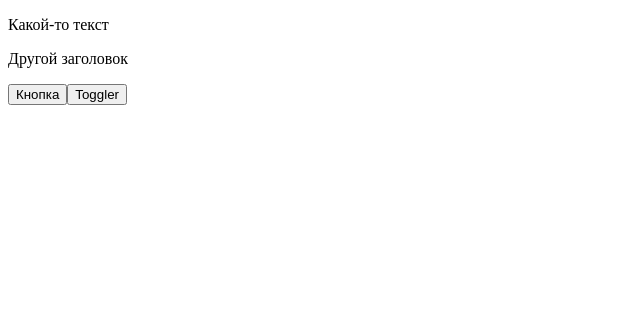
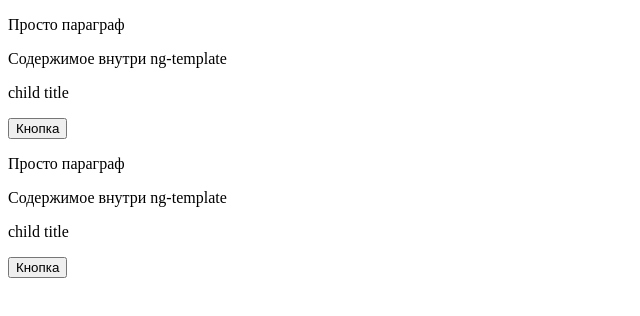
Before and after one commit to AndriiStoliarov/frameworks, an Angular app in the folder angular/yuriSimonov/basic-course-2023/: page / in a window 1280 px wide. Shown: the top 316 px of the page, without its empty margins (0-640 px from the left). Built offline with nearby package versions, Linux system fonts and the light colour scheme.

Commit message:
lesson 17 passed

```diff
--- a/angular/yuriSimonov/basic-course-2023/src/app/app.component.html
+++ b/angular/yuriSimonov/basic-course-2023/src/app/app.component.html
@@ -377,8 +377,31 @@ track item; let childIndex = $index) {
 </div> -->
 
 <!-- lesson 16 --------------------------------->
-@if (toggler) {
+<!-- @if (toggler) {
 <app-child [title]="title" [name]="name" [obj]="obj"></app-child>
 }
 
-<button (click)="toggler = !toggler">Toggler</button>
+<button (click)="toggler = !toggler">Toggler</button> -->
+
+<!-- lesson 17 --------------------------------->
+<p #paragraph>Просто параграф</p>
+
+<ng-template #template>
+  <p>Содержимое внутри ng-template</p>
+</ng-template>
+<ng-container *ngTemplateOutlet="template"></ng-container>
+
+<!-- <app-child #component>Lorem, ipsum dolor.</app-child> -->
+<!-- <app-child>Lorem, ipsum dolor.</app-child> -->
+
+<app-child #paragraph>Lorem, ipsum dolor.</app-child>
+<p #paragraph>Просто параграф</p>
+
+<ng-template #template>
+  <p>Содержимое внутри ng-template</p>
+</ng-template>
+<ng-container *ngTemplateOutlet="template"></ng-container>
+
+<!-- <app-child #component>Lorem, ipsum dolor.</app-child> -->
+<!-- <app-child>Lorem, ipsum dolor.</app-child> -->
+<app-child #paragraph>Lorem, ipsum dolor.</app-child>
--- a/angular/yuriSimonov/basic-course-2023/src/app/app.component.ts
+++ b/angular/yuriSimonov/basic-course-2023/src/app/app.component.ts
@@ -1,7 +1,16 @@
-import { Component, SimpleChanges } from '@angular/core';
+import {
+  Component,
+  ElementRef,
+  QueryList,
+  SimpleChanges,
+  TemplateRef,
+  ViewChild,
+  ViewChildren,
+} from '@angular/core';
 import { CommonModule } from '@angular/common';
 import { RouterOutlet } from '@angular/router';
 import { first } from 'rxjs';
+import { ChildComponent } from './components/child/child.component';
 
 @Component({
   selector: 'app-root',
@@ -75,16 +84,52 @@ export class AppComponent {
   //   return item;
   // }
   //* lesson 16
-  title: string = 'Заголовок';
-  name: string = 'Имя';
-  toggler: boolean = true;
-  obj = { age: 12 };
+  // title: string = 'Заголовок';
+  // name: string = 'Имя';
+  // toggler: boolean = true;
+  // obj = { age: 12 };
 
-  constructor() {
-    setTimeout(() => {
-      this.title = 'Другой заголовок';
-      // this.obj.age = 10;
-      this.obj = { ...this.obj, age: 10 };
-    }, 3000);
+  // constructor() {
+  //   setTimeout(() => {
+  //     this.title = 'Другой заголовок';
+  //     // this.obj.age = 10;
+  //     this.obj = { ...this.obj, age: 10 };
+  //   }, 3000);
+  // }
+  //* lesson 17
+  tittle: string = 'Заголовок';
+
+  // @ViewChild('selector') property: any;
+  // @ViewChild('paragraph') paragraph!: ElementRef<HTMLParagraphElement>;
+  // @ViewChild('paragraph', { read: ChildComponent })
+  // paragraph!: ElementRef<HTMLParagraphElement>;
+  // @ViewChild('paragraph', { read: ChildComponent, static: true })
+  // paragraph!: ElementRef<HTMLParagraphElement>;
+  // @ViewChild('template') template!: TemplateRef<HTMLParagraphElement>;
+  // @ViewChild(TemplateRef) template!: TemplateRef<HTMLParagraphElement>;
+  // @ViewChild(ChildComponent, { static: true }) component!: ChildComponent;
+
+  @ViewChildren('paragraph') paragraph!: QueryList<
+    ElementRef<HTMLParagraphElement>
+  >;
+  @ViewChildren(TemplateRef) template!: QueryList<
+    TemplateRef<HTMLParagraphElement>
+  >;
+  @ViewChildren('paragraph, ChildComponent')
+  component!: QueryList<ChildComponent>;
+
+  ngOnInit() {
+    console.log('component ngOnInit', this.component);
+  }
+
+  ngAfterViewInit(): void {
+    // console.log('paragraph', this.paragraph);
+    // console.log('template', this.template);
+    // console.log('component', this.component);
+
+    // this.paragraph.nativeElement.textContent = 'qwerty';
+    // this.component.name = 'child name from parent';
+
+    this.component.forEach((item) => console.log('item :>> ', item));
   }
 }
--- a/angular/yuriSimonov/basic-course-2023/src/app/components/child/child.component.html
+++ b/angular/yuriSimonov/basic-course-2023/src/app/components/child/child.component.html
@@ -20,7 +20,7 @@
 <ng-content select=".example"></ng-content> -->
 
 <!-- <ng-content></ng-content> -->
-<p>{{ text }}</p>
+<!-- <p>{{ text }}</p> -->
 <p>{{ title }}</p>
 
 <button (click)="(true)">Кнопка</button>
--- a/angular/yuriSimonov/basic-course-2023/src/app/components/child/child.component.ts
+++ b/angular/yuriSimonov/basic-course-2023/src/app/components/child/child.component.ts
@@ -21,79 +21,75 @@ import {
   templateUrl: './child.component.html',
   styleUrl: './child.component.scss',
 })
-export class ChildComponent
-  implements
-    OnChanges,
-    OnInit,
-    DoCheck,
-    AfterContentInit,
-    AfterContentChecked,
-    AfterViewInit,
-    AfterViewChecked,
-    OnDestroy
-{
+// implements
+//   OnChanges,
+//   OnInit,
+//   DoCheck,
+//   AfterContentInit,
+//   AfterContentChecked,
+//   AfterViewInit,
+//   AfterViewChecked,
+//   OnDestroy
+export class ChildComponent {
   // "!" - сообщаем typescript, что данное свойство точно будет.
   //! @Input() передавать данные от родителя к дочернему компоненту.
   // @Input('childColor') childColorProps!: string;
   // @Input() childColor!: string;
   // @Input() name!: string;
-
   //! @Output() передавать данные от дочернего компонента к родительскому.
   // @Output() nameChange = new EventEmitter<string>();
-
   // changeName() {
   //   this.nameChange.emit('Имя, заданное в дочернем компоненте');
   // }
-
   //* lesson 16
-  @Input() title!: string;
-  @Input() name!: string;
-  @Input() obj!: any;
-
-  text: string = 'Какой-то текст';
-
-  constructor() {
-    console.log(
-      '%c Компонент app-child успешно создан!',
-      'background: darkgreen'
-    );
-  }
+  // @Input() title!: string;
+  // @Input() name!: string;
+  // @Input() obj!: any;
+  // text: string = 'Какой-то текст';
+  // constructor() {
+  //   console.log(
+  //     '%c Компонент app-child успешно создан!',
+  //     'background: darkgreen'
+  //   );
+  // }
   //! метод вызывается когда данные передаюся с помощь декоратора @Input; при изменении и установки входных свойств компонента.
-  ngOnChanges(changes: SimpleChanges): void {
-    console.log('%c ngOnChanges', 'color: aqua');
-    console.log('changes', changes);
-  }
+  // ngOnChanges(changes: SimpleChanges): void {
+  //   console.log('%c ngOnChanges', 'color: aqua');
+  //   console.log('changes', changes);
+  // }
   //! метод вызывается когда angular проверит все свойства связанные с данными
-  ngOnInit(): void {
-    console.log('%c ngOnInit', 'color: deepskyblue');
-  }
+  // ngOnInit(): void {
+  //   console.log('%c ngOnInit', 'color: deepskyblue');
+  // }
   //! метод вызывается при любых изменениях в компоненте
-  ngDoCheck(): void {
-    console.log('%c ngDoCheck', 'color: pink');
-  }
+  // ngDoCheck(): void {
+  //   console.log('%c ngDoCheck', 'color: pink');
+  // }
   //! метод вызывается один раз после инициализации всего содержимого, которое заключено между его тегами в месте вызова его компонента.
-  ngAfterContentInit(): void {
-    console.log('%c ngAfterContentInit', 'color: lightgreen');
-  }
+  // ngAfterContentInit(): void {
+  //   console.log('%c ngAfterContentInit', 'color: lightgreen');
+  // }
   //! метод вызывается после того, как механизм отслеживания изменений завершил проверку всего содержимого, которое заключено между его тегами в месте вызова его компонента.
-  ngAfterContentChecked(): void {
-    console.log('%c ngAfterContentChecked', 'color: green');
-  }
+  // ngAfterContentChecked(): void {
+  //   console.log('%c ngAfterContentChecked', 'color: green');
+  // }
   //! метод вызывается единожды после того, как angular полностью инициализирует представление (содержимое шаблона, включая шаблоны других компонентов, которые в нем присутствуют) компонента.
-  ngAfterViewInit(): void {
-    console.log('%c ngAfterViewInit', 'color: yellow');
-    setTimeout(() => console.log('title внутри setTimeout'));
-    // this.title = '123';
-    setTimeout(() => {
-      this.title = '123';
-    });
-  }
+  // ngAfterViewInit(): void {
+  //   console.log('%c ngAfterViewInit', 'color: yellow');
+  //   setTimeout(() => console.log('title внутри setTimeout'));
+  //   // this.title = '123';
+  //   setTimeout(() => {
+  //     this.title = '123';
+  //   });
+  // }
   //! метод вызывается после того, как механизм отслеживания изменений завершил проверку представления (содержимое шаблона, включая шаблоны других компонентов, которые в нем присутствуют) компонента на наличие изменений.
-  ngAfterViewChecked(): void {
-    console.log('%c ngAfterViewChecked', 'color: orange');
-  }
+  // ngAfterViewChecked(): void {
+  //   console.log('%c ngAfterViewChecked', 'color: orange');
+  // }
   //! метод вызывается во время удаления компонента из DOM-дерева.
-  ngOnDestroy(): void {
-    console.log('%c ngOnDestroy', 'color: red');
-  }
+  // ngOnDestroy(): void {
+  //   console.log('%c ngOnDestroy', 'color: red');
+  // }
+  title: string = 'child title';
+  name: string = 'child name';
 }
```
